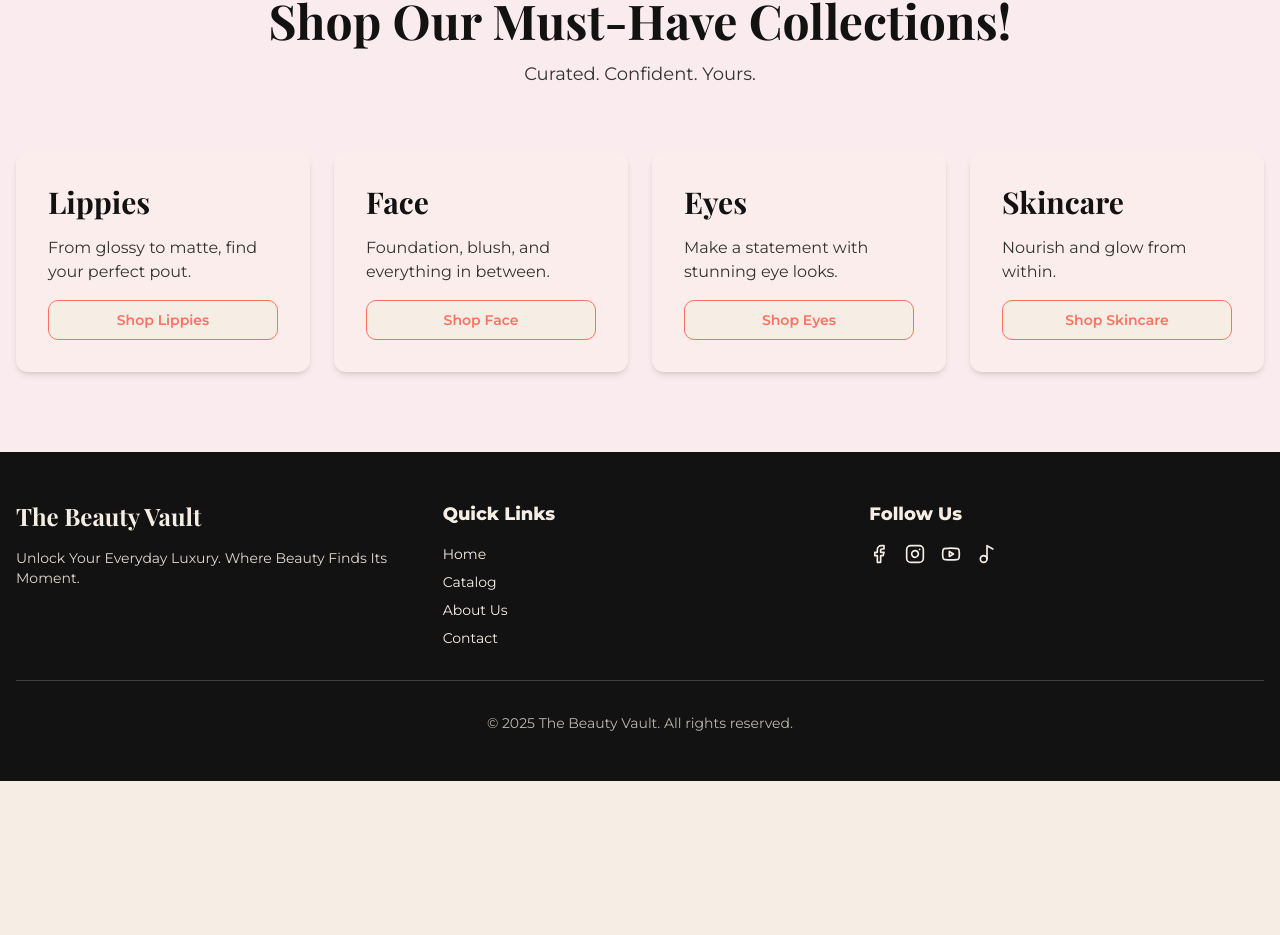
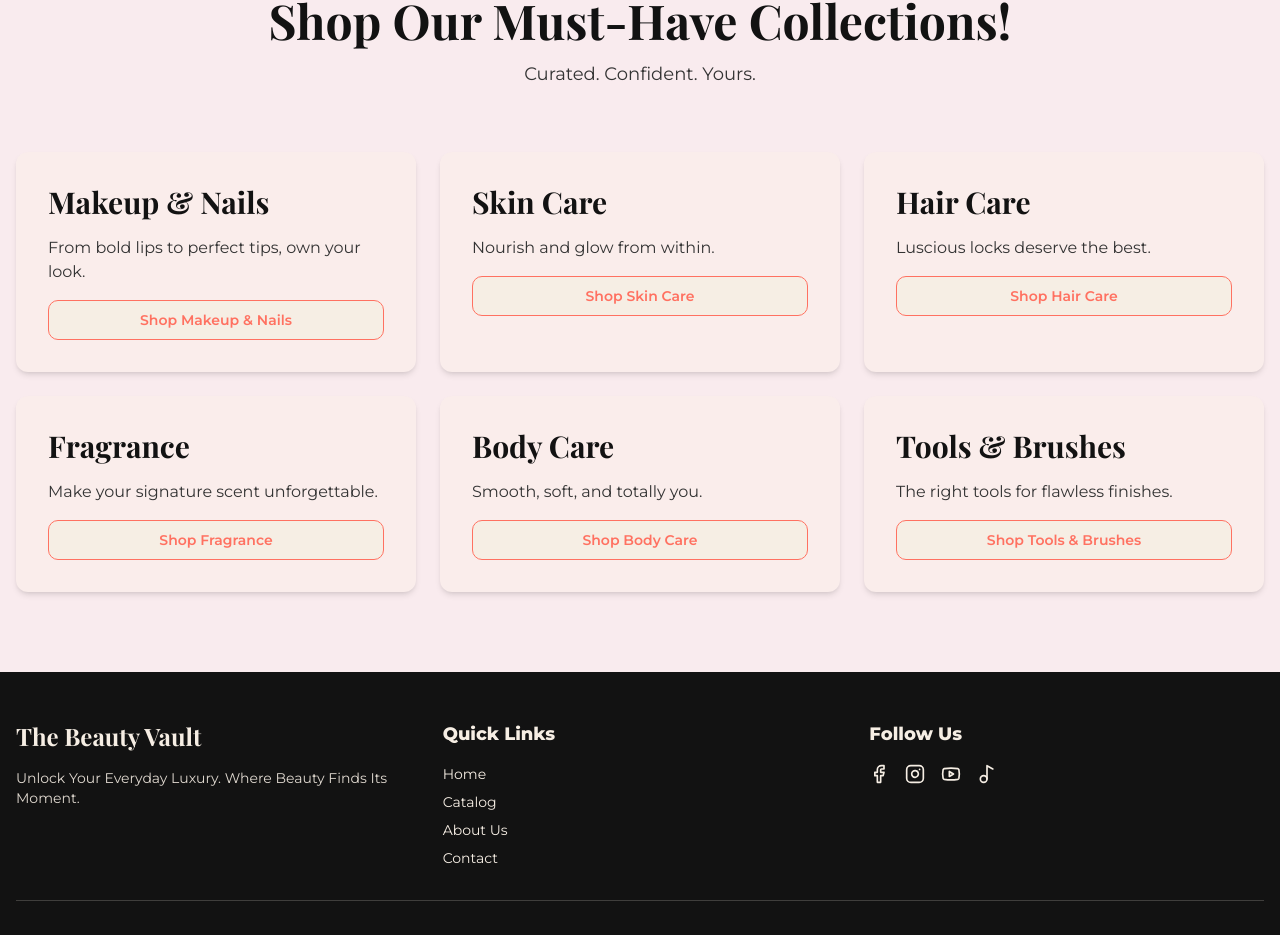
Before and after one commit to ashephard15/shopbv-rebrand-magic, a React (Vite) app: page / in a window 1280 px wide. Shown: the part 1222-2157 px from the top of the page. Before the commit the page ends 2003 px from the top, so only its background shows below. Built offline with nearby package versions, Linux system fonts and the light colour scheme; the HTML template or start-up script is replaced by a standard one.

Commit message:
Update collections

```diff
--- a/src/components/Collections.tsx
+++ b/src/components/Collections.tsx
@@ -3,24 +3,34 @@ import { Button } from "@/components/ui/button";
 const Collections = () => {
   const collections = [
     {
-      title: "Lippies",
-      description: "From glossy to matte, find your perfect pout.",
-      link: "#lips"
+      title: "Makeup & Nails",
+      description: "From bold lips to perfect tips, own your look.",
+      link: "#makeup-nails"
     },
     {
-      title: "Face",
-      description: "Foundation, blush, and everything in between.",
-      link: "#face"
+      title: "Skin Care",
+      description: "Nourish and glow from within.",
+      link: "#skincare"
     },
     {
-      title: "Eyes",
-      description: "Make a statement with stunning eye looks.",
-      link: "#eyes"
+      title: "Hair Care",
+      description: "Luscious locks deserve the best.",
+      link: "#haircare"
     },
     {
-      title: "Skincare",
-      description: "Nourish and glow from within.",
-      link: "#skincare"
+      title: "Fragrance",
+      description: "Make your signature scent unforgettable.",
+      link: "#fragrance"
+    },
+    {
+      title: "Body Care",
+      description: "Smooth, soft, and totally you.",
+      link: "#bodycare"
+    },
+    {
+      title: "Tools & Brushes",
+      description: "The right tools for flawless finishes.",
+      link: "#tools-brushes"
     }
   ];
 
@@ -36,7 +46,7 @@ const Collections = () => {
           </p>
         </div>
 
-        <div className="grid md:grid-cols-2 lg:grid-cols-4 gap-6">
+        <div className="grid md:grid-cols-2 lg:grid-cols-3 gap-6">
           {collections.map((collection) => (
             <div
               key={collection.title}
```
